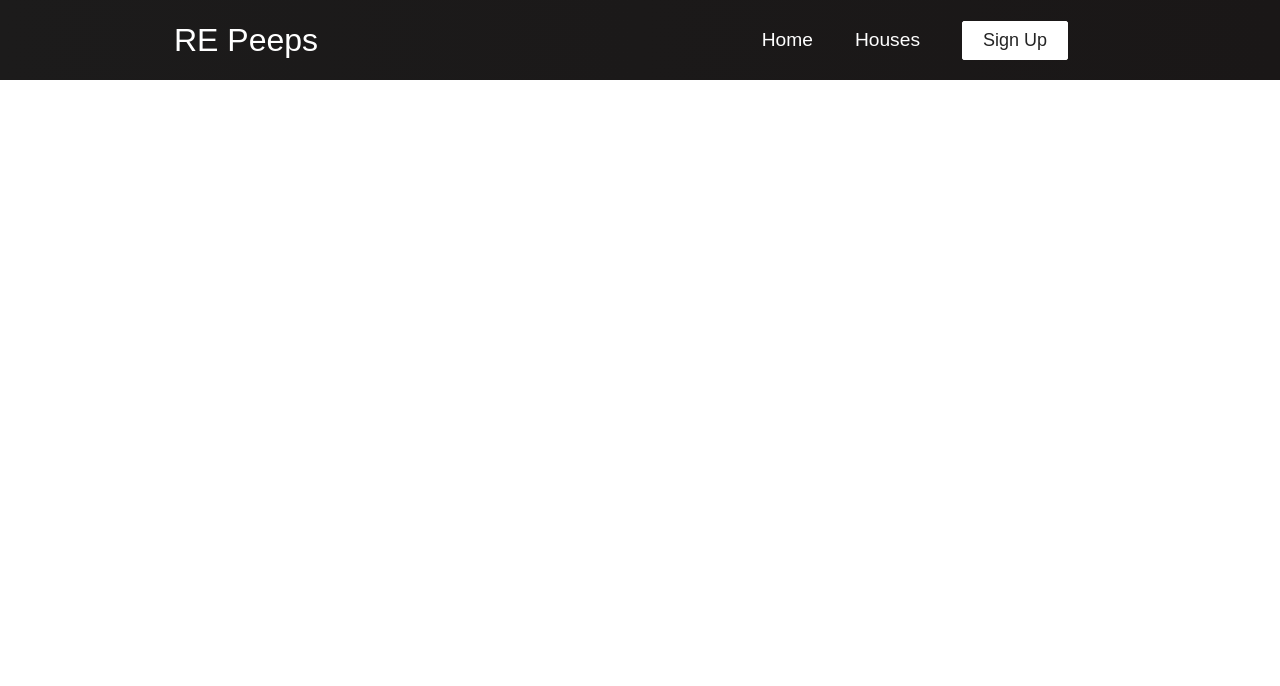
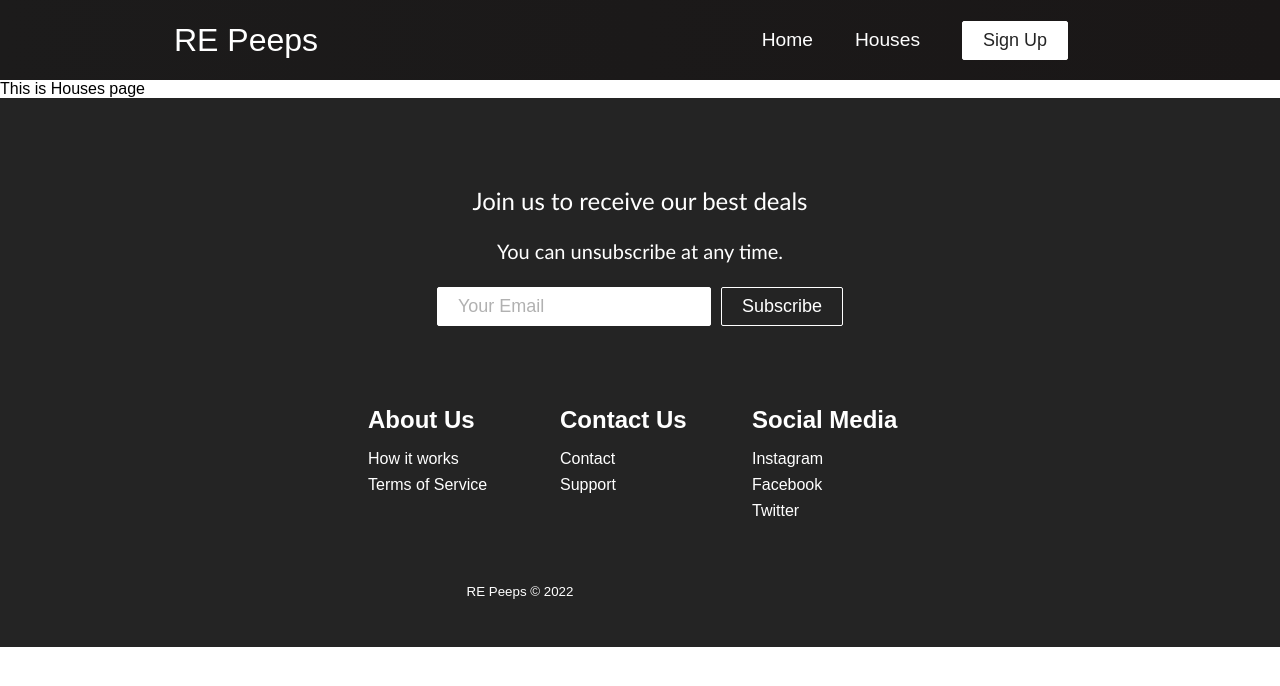
Before and after one commit to Hyonsok/realestat_app, a React (Create React App) app: page /houses in a window 1280 px wide. Shown: the top 686 px of the page. Built offline with nearby package versions, Linux system fonts and the light colour scheme.

Commit message:
modified home page

```diff
--- a/public/index.html
+++ b/public/index.html
@@ -24,7 +24,7 @@
       work correctly both with client-side routing and a non-root public URL.
       Learn how to configure a non-root public URL by running `npm run build`.
     -->
-    <title>React App</title>
+    <title>RE Peeps</title>
   </head>
   <body>
     <noscript>You need to enable JavaScript to run this app.</noscript>
--- a/src/App.css
+++ b/src/App.css
@@ -6,8 +6,7 @@
 }
 
 .home,
-.services,
-.products,
+.houses,
 .sign-up {
   display: flex;
   height: 90vh;
@@ -16,7 +15,7 @@
   font-size: 3rem;
 }
 
-.services {
+.houses {
   background-image: url('https://images.pexels.com/photos/106399/pexels-photo-106399.jpeg?auto=compress&cs=tinysrgb&dpr=1&w=500');
   background-position: center;
   background-size: cover;
--- a/src/App.js
+++ b/src/App.js
@@ -1,24 +1,29 @@
 import React from 'react';
-import Navbar from './components/Navbar.js';
+import Navbar from './components/Navbar';
+import Footer from './components/Footer';
 import './App.css';
-import Home from './pages/Home.js';
+import Home from './pages/Home';
 import { BrowserRouter as Router, Routes, Route } from 'react-router-dom';
-import Houses from './pages/Houses.js';
-import SignUp from './pages/SignUp.js';
+import Houses from './pages/Houses';
+import SignUp from './pages/SignUp';
 
-function App() {
+class App extends React.Component {
+  render() {
     return (
       <>
         <Router>
           <Navbar />
           <Routes>
-          <Route path='/' exact component={<Home/>} />
-          <Route path='/houses' component={<Houses/>} />
-          <Route path='/signup' component={<SignUp/>} />
+            <Route exact path='/'  element={<Home/>} />
+            <Route path='/houses' element={<Houses/>} />
+            <Route path='/signup' element={<SignUp/>} />
           </Routes>
+          <Footer />
         </Router>
       </>
     );
+  };
+
 }
 
 export default App;
--- a/src/components/Button.js
+++ b/src/components/Button.js
@@ -32,7 +32,7 @@ export const Button = ({
   const checkButtonSize = SIZES.includes(buttonSize) ? buttonSize : SIZES[0];
 
   return (
-    <Link to='/sign-up' className='btn-mobile'>
+    <Link to='/signup' className='btn-mobile'>
       <button
         className={`btn ${checkButtonStyle} ${checkButtonSize}`}
         onClick={onClick}
--- a/src/components/Footer.js
+++ b/src/components/Footer.js
@@ -1,6 +1,6 @@
 import React from 'react';
 import './Footer.css';
-import { Button } from './Button.js';
+import { Button } from './Button';
 import { Link } from 'react-router-dom';
 
 function Footer() {
@@ -8,7 +8,7 @@ function Footer() {
     <div className='footer-container'>
       <section className='footer-subscription'>
         <p className='footer-subscription-heading'>
-          Join the our newsletter to receive our best vacation deals
+          Join us to receive our best deals
         </p>
         <p className='footer-subscription-text'>
           You can unsubscribe at any time.
@@ -21,94 +21,77 @@ function Footer() {
               type='email'
               placeholder='Your Email'
             />
-            {/* <Button buttonStyle='btn--outline'>Subscribe</Button> */}
+            <Button buttonStyle='btn--outline'>Subscribe</Button>
           </form>
         </div>
       </section>
-      <div class='footer-links'>
+      <div className='footer-links'>
         <div className='footer-link-wrapper'>
-          <div class='footer-link-items'>
+          <div className='footer-link-items'>
             <h2>About Us</h2>
             <Link to='/sign-up'>How it works</Link>
-            <Link to='/'>Testimonials</Link>
-            <Link to='/'>Careers</Link>
-            <Link to='/'>Investors</Link>
             <Link to='/'>Terms of Service</Link>
           </div>
-          <div class='footer-link-items'>
+          <div className='footer-link-items'>
             <h2>Contact Us</h2>
             <Link to='/'>Contact</Link>
             <Link to='/'>Support</Link>
-            <Link to='/'>Destinations</Link>
-            <Link to='/'>Sponsorships</Link>
           </div>
         </div>
         <div className='footer-link-wrapper'>
-          <div class='footer-link-items'>
-            <h2>Videos</h2>
-            <Link to='/'>Submit Video</Link>
-            <Link to='/'>Ambassadors</Link>
-            <Link to='/'>Agency</Link>
-            <Link to='/'>Influencer</Link>
-          </div>
-          <div class='footer-link-items'>
+          <div className='footer-link-items'>
             <h2>Social Media</h2>
             <Link to='/'>Instagram</Link>
             <Link to='/'>Facebook</Link>
-            <Link to='/'>Youtube</Link>
             <Link to='/'>Twitter</Link>
           </div>
         </div>
       </div>
-      <section class='social-media'>
-        <div class='social-media-wrap'>
-          <div class='footer-logo'>
-            <Link to='/' className='social-logo'>
-              RE Peeps
-              <i class='fab fa-typo3' />
-            </Link>
+      <section className='social-media'>
+        <div className='social-media-wrap'>
+          <div className='footer-logo'>
           </div>
-          <small class='website-rights'>RE Peeps © 2022</small>
-          <div class='social-icons'>
+          <small className='website-rights'>RE Peeps © 2022</small>
+          <div className='social-icons'>
             <Link
-              class='social-icon-link facebook'
+              className='social-icon-link facebook'
               to='/'
               target='_blank'
               aria-label='Facebook'
             >
-              <i class='fab fa-facebook-f' />
+              <i className='fab fa-facebook-f' />
             </Link>
             <Link
-              class='social-icon-link instagram'
+              className='social-icon-link instagram'
               to='/'
               target='_blank'
               aria-label='Instagram'
             >
-              <i class='fab fa-instagram' />
+              <i className='fab fa-instagram' />
             </Link>
             <Link
-              class='social-icon-link youtube'
+              className='social-icon-link youtube'
               to='/'
               target='_blank'
               aria-label='Youtube'
             >
-              <i class='fab fa-youtube' />
+              <i className='fab fa-youtube' />
             </Link>
             <Link
-              class='social-icon-link twitter'
+              className='social-icon-link twitter'
               to='/'
               target='_blank'
               aria-label='Twitter'
             >
-              <i class='fab fa-twitter' />
+              <i className='fab fa-twitter' />
             </Link>
             <Link
-              class='social-icon-link twitter'
+              className='social-icon-link twitter'
               to='/'
               target='_blank'
               aria-label='LinkedIn'
             >
-              <i class='fab fa-linkedin' />
+              <i className='fab fa-linkedin' />
             </Link>
           </div>
         </div>
--- a/src/components/Hero.css
+++ b/src/components/Hero.css
@@ -7,7 +7,7 @@ video {
   }
 
   .hero-container {
-    /* background: url('/images/img-home.jpg') center center/cover no-repeat; */
+    background: url('https://images.pexels.com/photos/691710/pexels-photo-691710.jpeg?auto=compress&cs=tinysrgb&dpr=1&w=500') ;
     height: 100vh;
     width: 100%;
     display: flex;
--- a/src/components/Hero.js
+++ b/src/components/Hero.js
@@ -7,15 +7,14 @@ function Hero() {
   return (
     <div className='hero-container'>
       <video src='/videos/video-1.mp4' autoPlay loop muted />
-      <h1>ADVENTURE AWAITS</h1>
+      <h1>We are here to help you.</h1>
       <p>What are you waiting for?</p>
       <div className='hero-btns'>
         <Button
           cbuttonStyle='btn--outline'
           buttonSize='btn--large'
         >
-          GlassName='btns'
-          ET STARTED
+          Contact Me
         </Button>
         <Button
           className='btns'
@@ -23,7 +22,7 @@ function Hero() {
           buttonSize='btn--large'
           onClick={console.log('hey')}
         >
-          WATCH TRAILER <i className='far fa-play-circle' />
+          Search <i className='far fa-play-circle' />
         </Button>
       </div>
     </div>
--- a/src/index.js
+++ b/src/index.js
@@ -1,5 +1,14 @@
-import React from 'react';
-import ReactDOM from 'react-dom';
-import App from './App';
+import React from "react";
+import ReactDOM from "react-dom/client";
+import "./index.css";
+import App from "./App";
+import reportWebVitals from "./reportWebVitals";
 
-ReactDOM.render(<App />, document.getElementById('root'));
+const root = ReactDOM.createRoot(document.getElementById("root"));
+root.render(
+  <React.StrictMode>
+    <App />
+  </React.StrictMode>
+);
+
+reportWebVitals();
--- a/src/pages/Home.js
+++ b/src/pages/Home.js
@@ -7,7 +7,6 @@ function Home() {
   return (
     <>
       <Hero />
-      <Footer />
     </>
   );
 }
--- a/src/pages/SignUp.js
+++ b/src/pages/SignUp.js
@@ -1,8 +1,9 @@
-import React from 'react';
-import '../App.css'
+import React from 'react'
 
-function SignUp() {
-  return <h1 className='sign-up'>Sign Up</h1>;
+function Signup() {
+  return (
+    <div>This is Signup Page</div>
+  )
 }
 
-export default SignUp;
+export default Signup
```
Also changed, not shown: src/pages/Houses.js (+4 -8 lines). Lines whose indentation alone changed are shown as unchanged.
